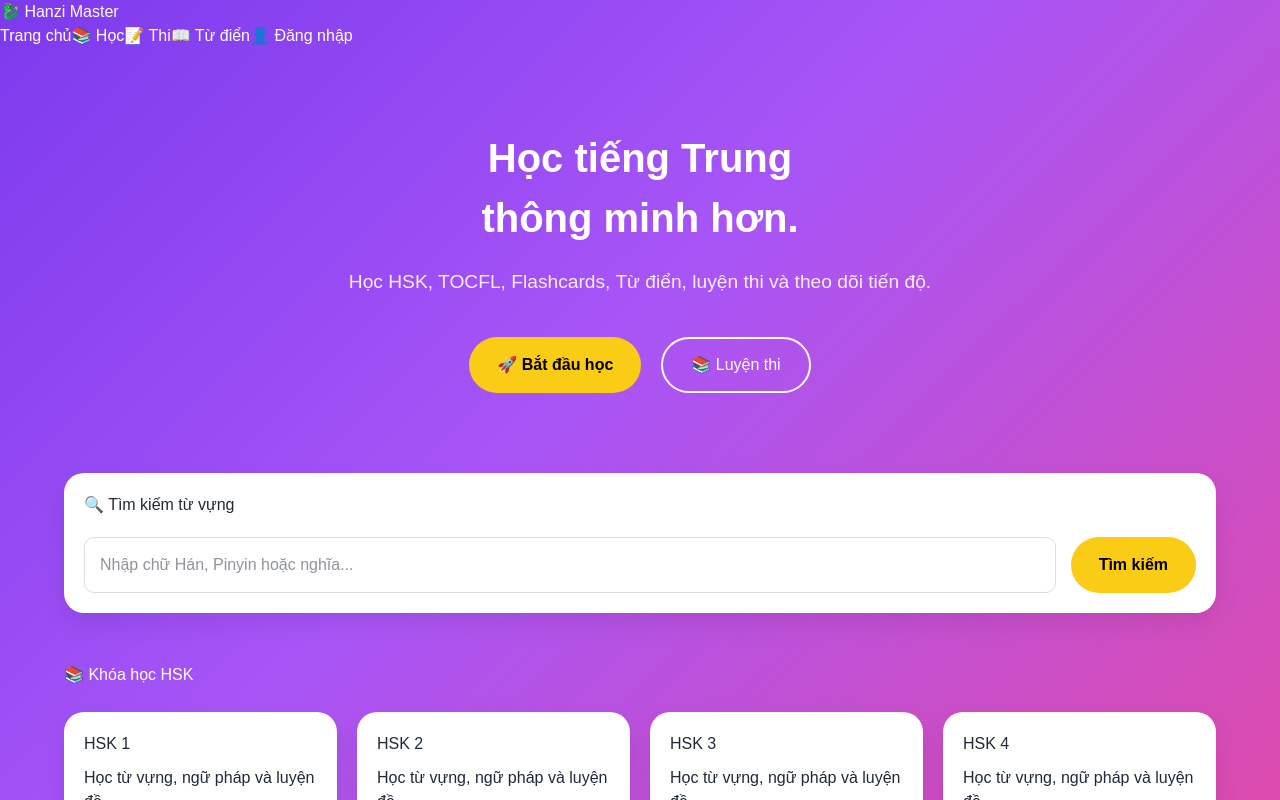
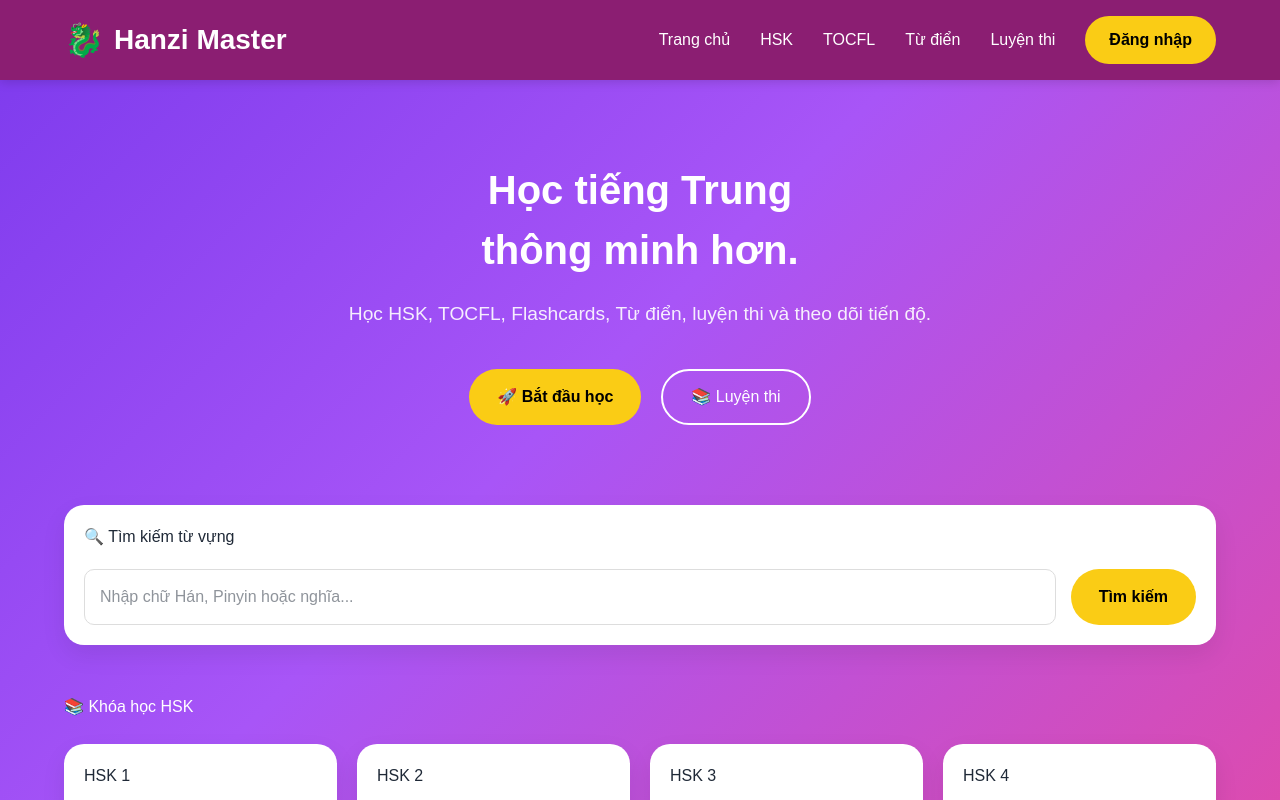
Before and after one commit to vinhdau088-cloud/Hsk, a Next.js app: page / in a window 1280 px wide. Shown: the top 800 px of the page. Built offline with nearby package versions, Linux system fonts and the light colour scheme.

Commit message:
Update Navbar.tsx

```diff
--- a/components/Navbar.tsx
+++ b/components/Navbar.tsx
@@ -1,52 +1,73 @@
-"use client";
+export default function Navbar() {
+  return (
+    <header
+      style={{
+        width: "100%",
+        background: "#8B1E72",
+        color: "white",
+        position: "sticky",
+        top: 0,
+        zIndex: 1000,
+        boxShadow: "0 2px 10px rgba(0,0,0,.15)"
+      }}
+    >
+      <div
+        className="container"
+        style={{
+          display: "flex",
+          justifyContent: "space-between",
+          alignItems: "center",
+          height: "80px"
+        }}
+      >
+        {/* Logo */}
+        <div
+          style={{
+            display: "flex",
+            alignItems: "center",
+            gap: "10px"
+          }}
+        >
+          <span style={{ fontSize: "32px" }}>🐉</span>
 
-import Link from "next/link";
+          <h2
+            style={{
+              fontWeight: "bold",
+              fontSize: "28px"
+            }}
+          >
+            Hanzi Master
+          </h2>
+        </div>
 
+        {/* Menu */}
+        <nav
+          style={{
+            display: "flex",
+            gap: "30px",
+            alignItems: "center"
+          }}
+        >
+          <a href="/">Trang chủ</a>
 
-export default function Navbar(){
+          <a href="/hsk">HSK</a>
 
-return (
+          <a href="/tocfl">TOCFL</a>
 
-<nav className="navbar">
+          <a href="/dictionary">Từ điển</a>
 
+          <a href="/exam">Luyện thi</a>
 
-<div className="logo">
-🐉 Hanzi Master
-</div>
-
-
-<div className="links">
-
-<Link href="/">
-Trang chủ
-</Link>
-
-
-<Link href="/learn">
-📚 Học
-</Link>
-
-
-<Link href="/exam">
-📝 Thi
-</Link>
-
-
-<Link href="/dictionary">
-📖 Từ điển
-</Link>
-
-
-<Link href="/login">
-👤 Đăng nhập
-</Link>
-
-
-</div>
-
-
-</nav>
-
-);
-
+          <button
+            className="btn-primary"
+            style={{
+              padding: "12px 24px"
+            }}
+          >
+            Đăng nhập
+          </button>
+        </nav>
+      </div>
+    </header>
+  );
 }
```
